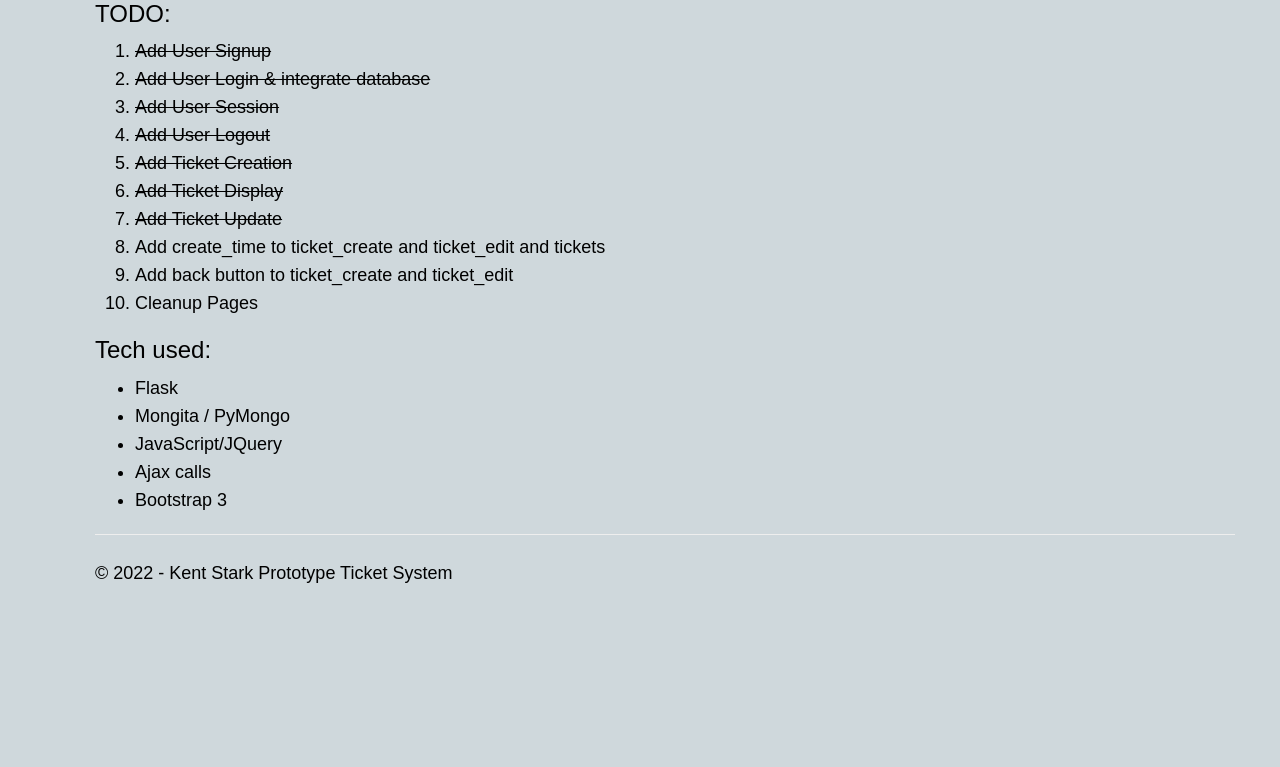
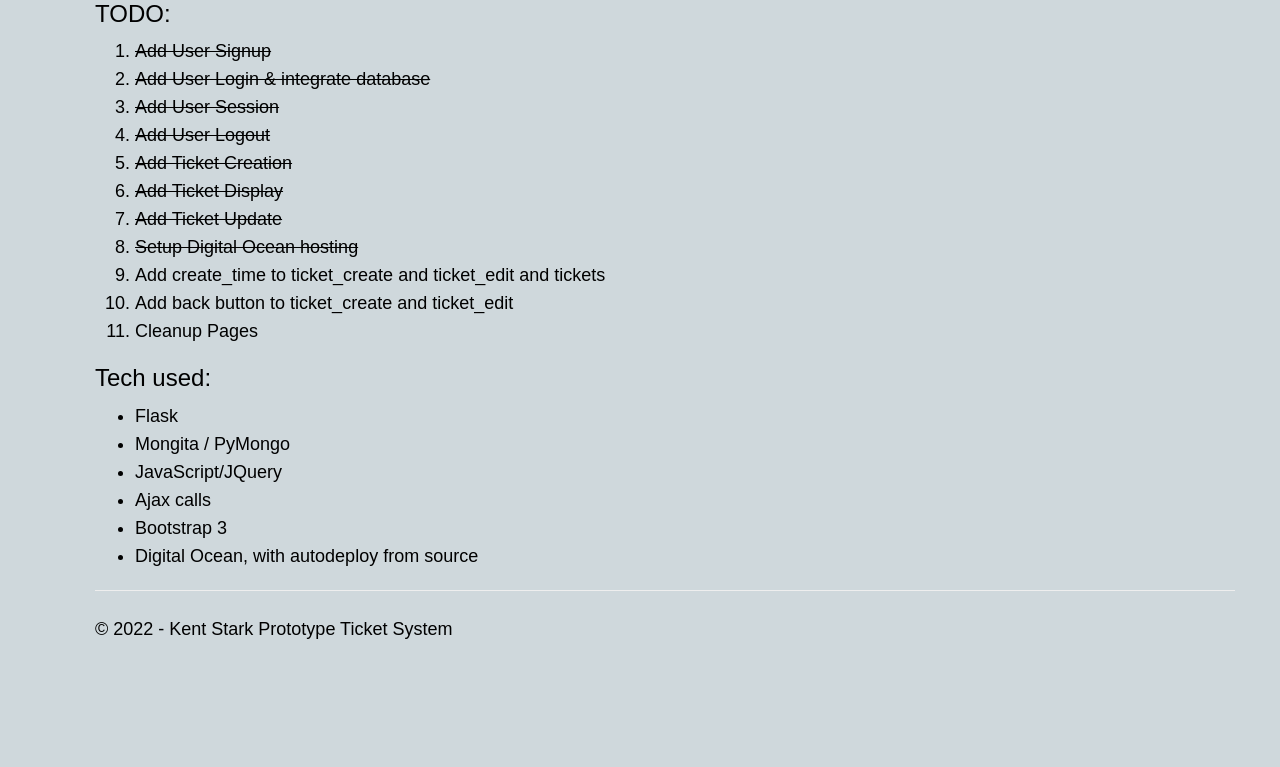
Before and after one commit to micle546/techsupport, a Flask app: page /about/ in a window 1280 px wide. Shown: the part 566-1333 px from the top of the page. Before the commit the page ends 1149 px from the top, so only its background shows below. Run offline with Flask 2, Linux system fonts and the light colour scheme; some libraries are stand-ins or nearby versions.

Commit message:
bypass homepage

```diff
--- a/techsupport/templates/about.html
+++ b/techsupport/templates/about.html
@@ -32,6 +32,7 @@
     <li style="text-decoration:line-through">Add Ticket Creation</li>
     <li style="text-decoration:line-through">Add Ticket Display</li>
     <li style="text-decoration:line-through">Add Ticket Update</li>
+    <li style="text-decoration:line-through">Setup Digital Ocean hosting</li>
     <li>Add create_time to ticket_create and ticket_edit and tickets</li>
     <li>Add back button to ticket_create and ticket_edit</li>
     <li>Cleanup Pages</li>
@@ -44,6 +45,7 @@
     <li>JavaScript/JQuery</li>
     <li>Ajax calls</li>
     <li>Bootstrap 3</li>
+    <li>Digital Ocean, with autodeploy from source</li>
 </ul>
 
 
--- a/techsupport/views.py
+++ b/techsupport/views.py
@@ -3,7 +3,7 @@ Routes and views for the flask application.
 """
 
 from datetime import datetime
-from flask import render_template
+from flask import render_template, redirect
 from . import app
 
 #Routes
@@ -15,6 +15,7 @@ from .tickets import ticket_views
 @app.route('/')
 @app.route('/home/')
 def home():
+    return redirect('/tickets')
     """Renders the home page."""
     return render_template(
         'index.html',
```
